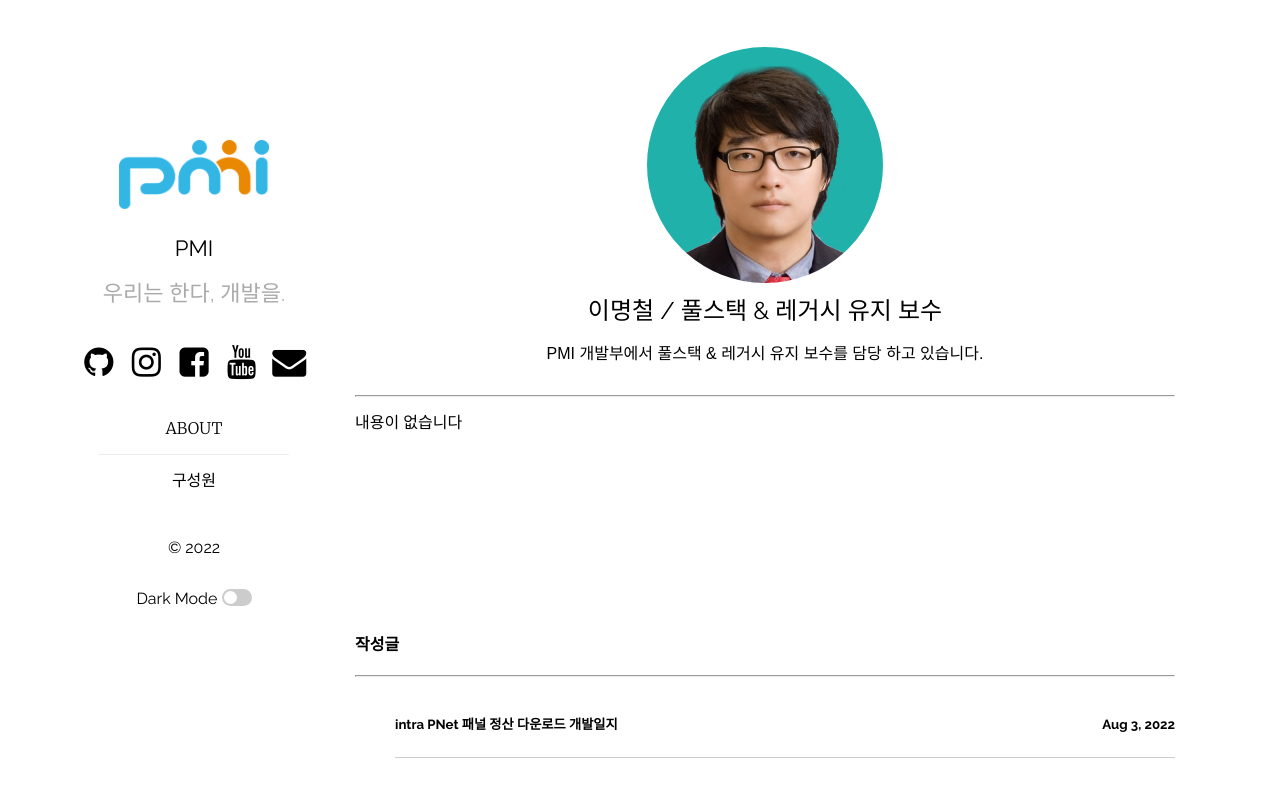
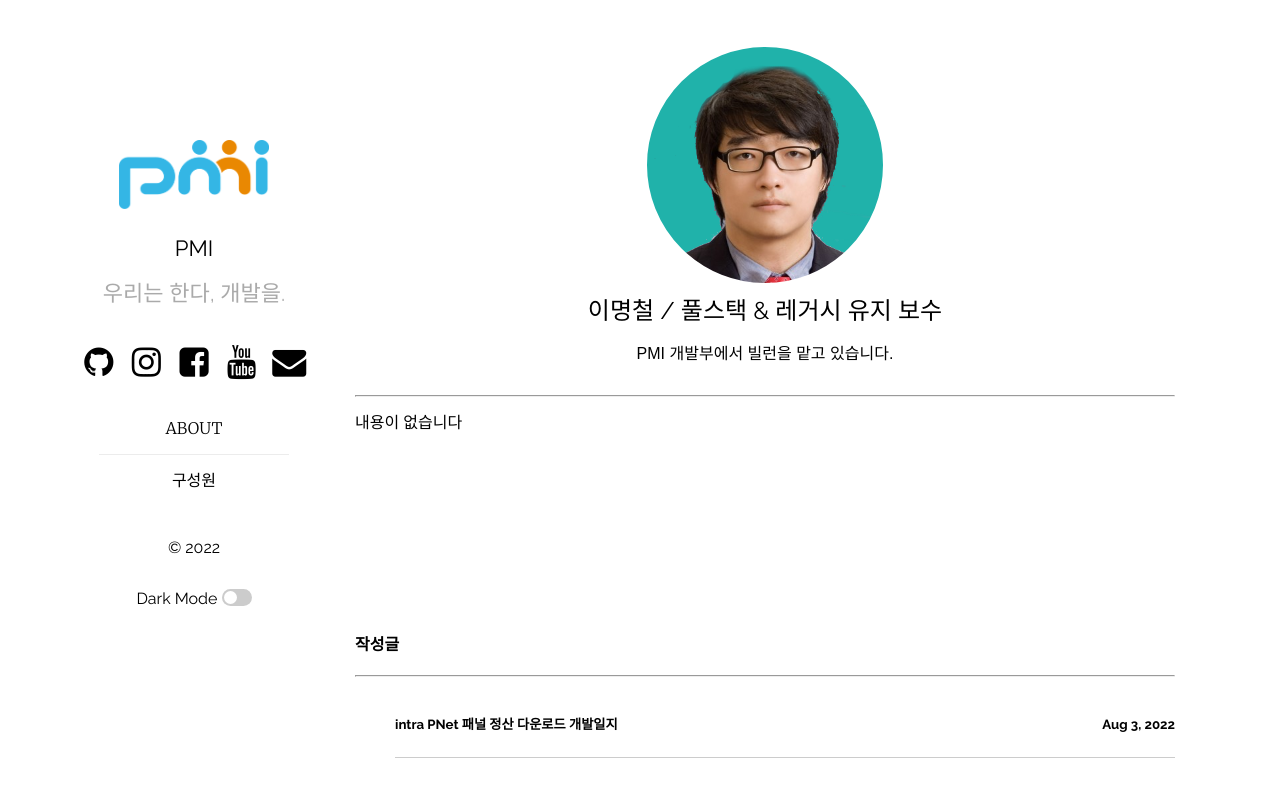
Before and after one commit to pmirnc-dev/pmirnc-dev.github.io, a Jekyll site: the page built from people/mclee.md, in a window 1280 px wide. Shown: the top 797 px of the page. Built offline with Jekyll 4.4.1, drawn with Linux system fonts in a browser that asks for light colours.

Commit message:
fix(author): 설명 수정
설명 수정

```diff
--- a/_data/authors.yaml
+++ b/_data/authors.yaml
@@ -25,6 +25,7 @@ dhjeon:
     position: 풀스택
     description: |-
         PMI 개발부에서 요리를 하고 있습니다.
+        사시미를 잘씁니다. 회 떠 드릴까요?
 sh.kim:
     username: sh.kim
     name: 김상협
@@ -38,7 +39,7 @@ mclee:
     image: /assets/authors/mclee.png
     position: 풀스택 & 레거시 유지 보수
     description: |-
-        PMI 개발부에서 풀스택 & 레거시 유지 보수를 담당 하고 있습니다.
+        PMI 개발부에서 빌런을 맡고 있습니다.
 
 yrbyeon:
     username: yrbyeon
```
